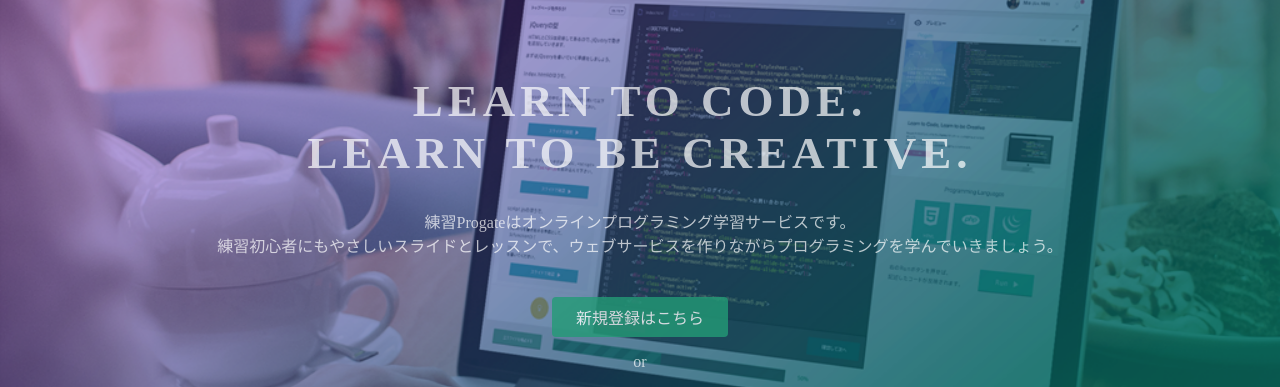
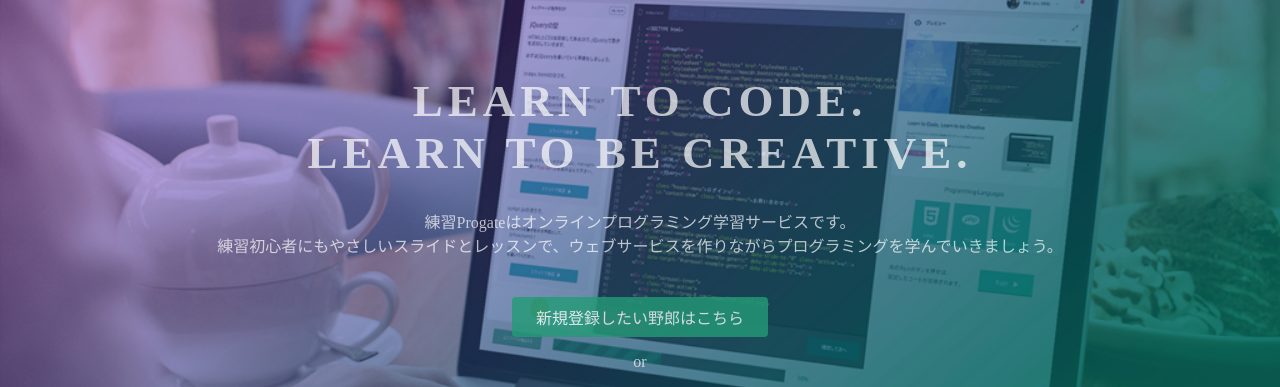
Before and after one commit to masato-nakamura-eng/masato-nakamura-eng.github.io, a plain HTML site: page index.html in a window 1280 px wide. Shown: the part 135-522 px from the top of the page. Drawn offline with Linux system fonts and the light colour scheme.

Commit message:
Update index.html

```diff
--- a/index.html
+++ b/index.html
@@ -26,7 +26,7 @@
       <h1>LEARN TO CODE.<br>LEARN TO BE CREATIVE.</h1>
       <p>練習Progateはオンラインプログラミング学習サービスです。<br>練習初心者にもやさしいスライドとレッスンで、ウェブサービスを作りながらプログラミングを学んでいきましょう。</p>
       <div class="btn-wrapper">
-        <a href="#" class="btn signup">新規登録はこちら</a>
+        <a href="#" class="btn signup">新規登録したい野郎はこちら</a>
         <p>or</p>
         <a href="#" class="btn facebook"><span class="fa fa-facebook"></span>Facebookで登録</a>
         <a href="#" class="btn twitter"><span class="fa fa-twitter"></span>Twitterで登録</a>
```
